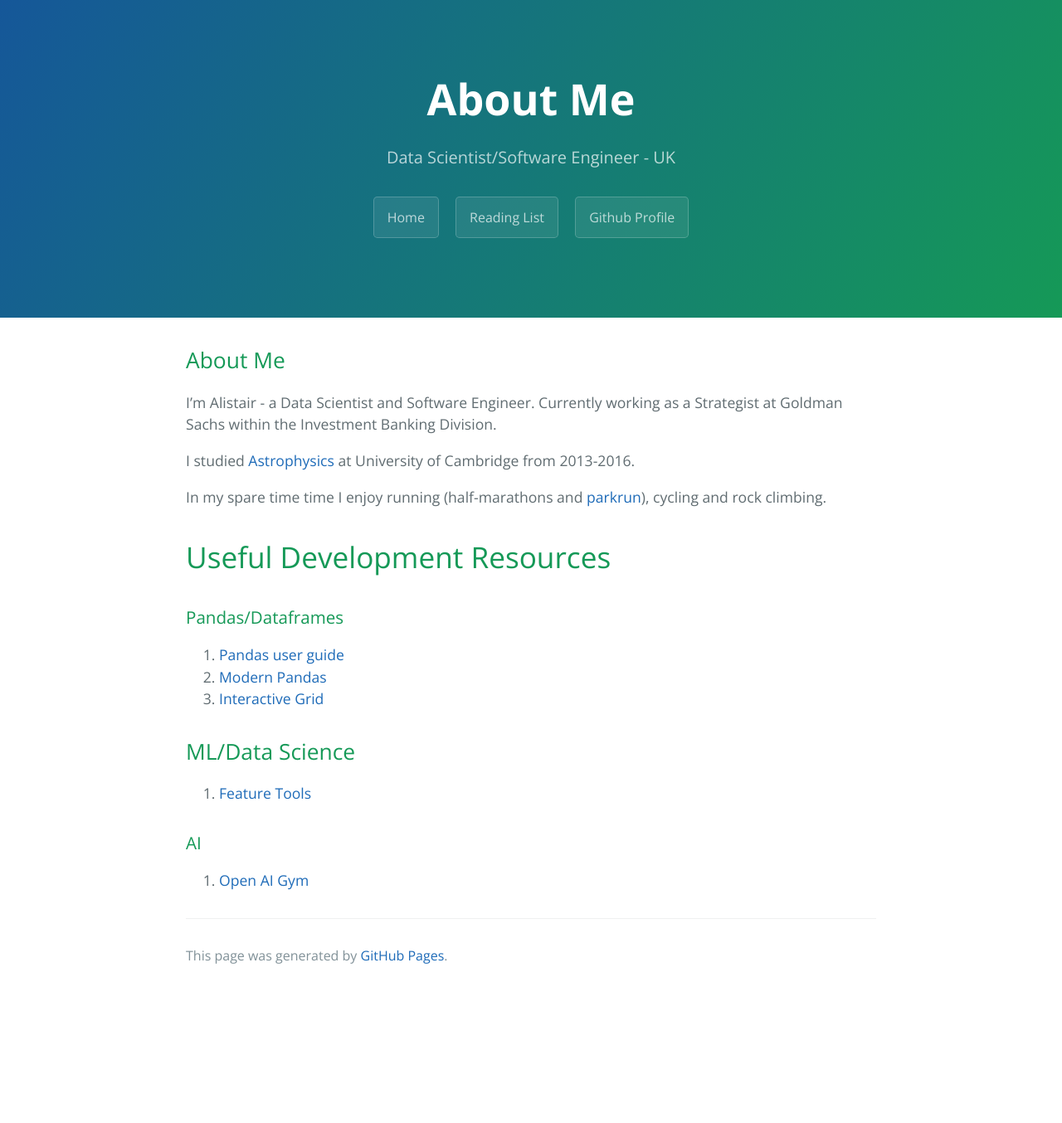
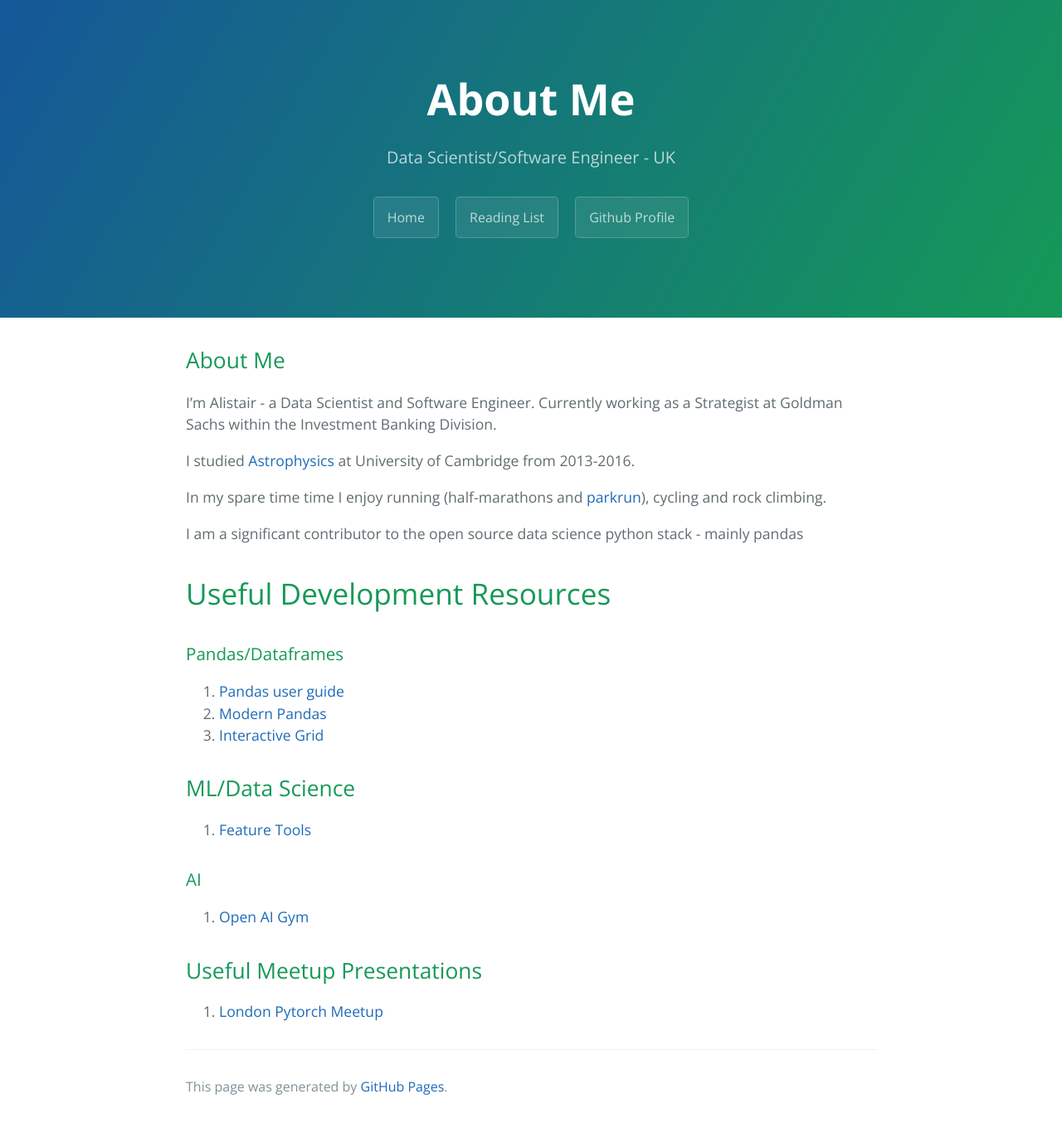
Before and after one commit to alimcmaster1/alimcmaster1.github.io, a Jekyll site: the page built from index.md, in a window 1280 px wide. Shown: the whole page at 83% size. Built offline with Jekyll 4.4.1, drawn with Linux system fonts in a browser that asks for light colours; our own code applies the rules of GitHub Pages for plain Markdown files; before the commit the page ends 1196 px from its top, so only the background shows below that.

Commit message:
More resources

```diff
--- a/index.md
+++ b/index.md
@@ -10,6 +10,7 @@ I studied [Astrophysics](https://www.ast.cam.ac.uk/students) at University of Ca
 
 In my spare time time I enjoy running (half-marathons and [parkrun](https://www.parkrun.org.uk/)), cycling and rock climbing.
 
+I am a significant contributor to the open source data science python stack - mainly pandas
 
 # Useful Development Resources
 
@@ -26,3 +27,6 @@ In my spare time time I enjoy running (half-marathons and [parkrun](https://www.
 ### AI
 
 1. [Open AI Gym](https://gym.openai.com/)
+
+## Useful Meetup Presentations
+1. [London Pytorch Meetup](London Pytorch Meetup)
```
